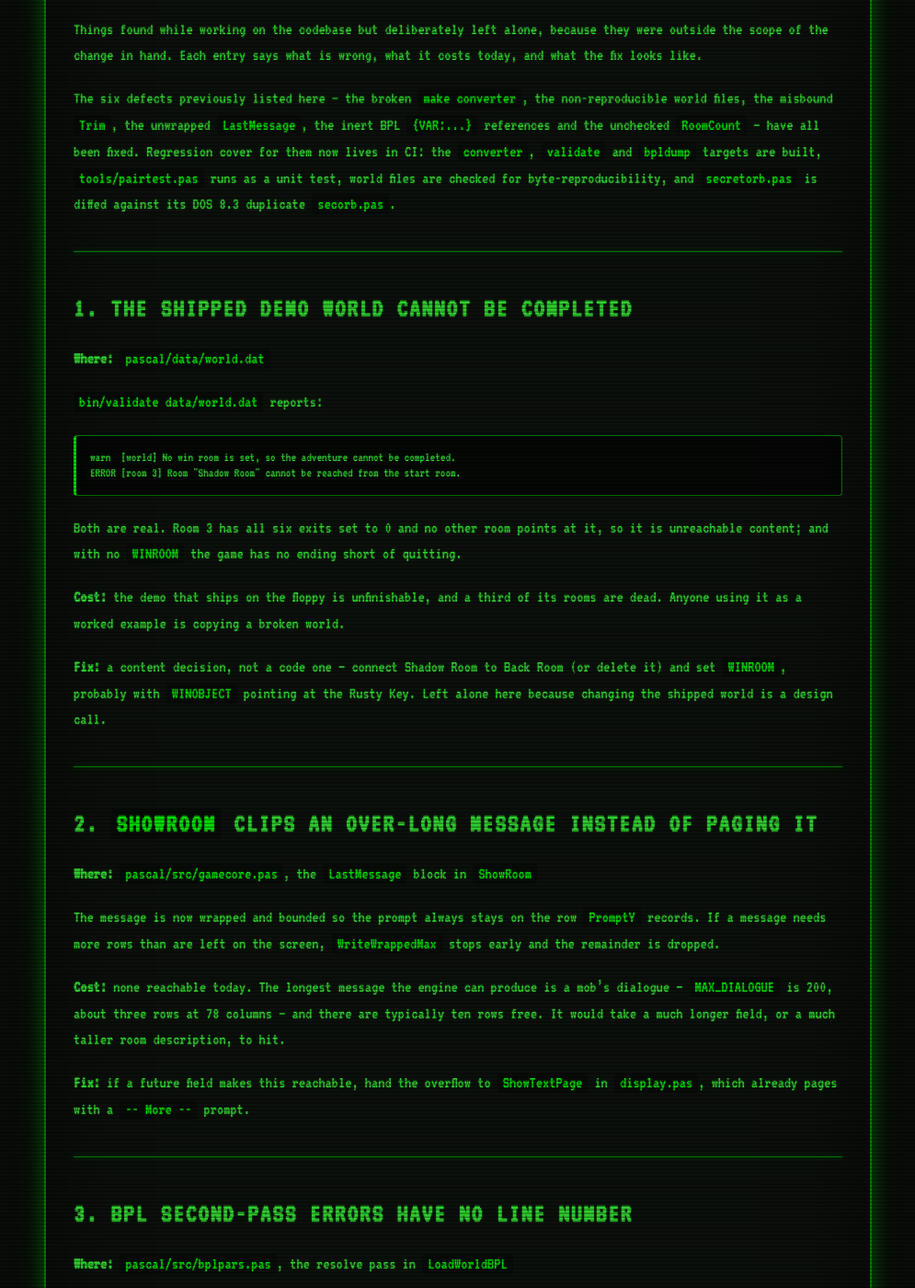
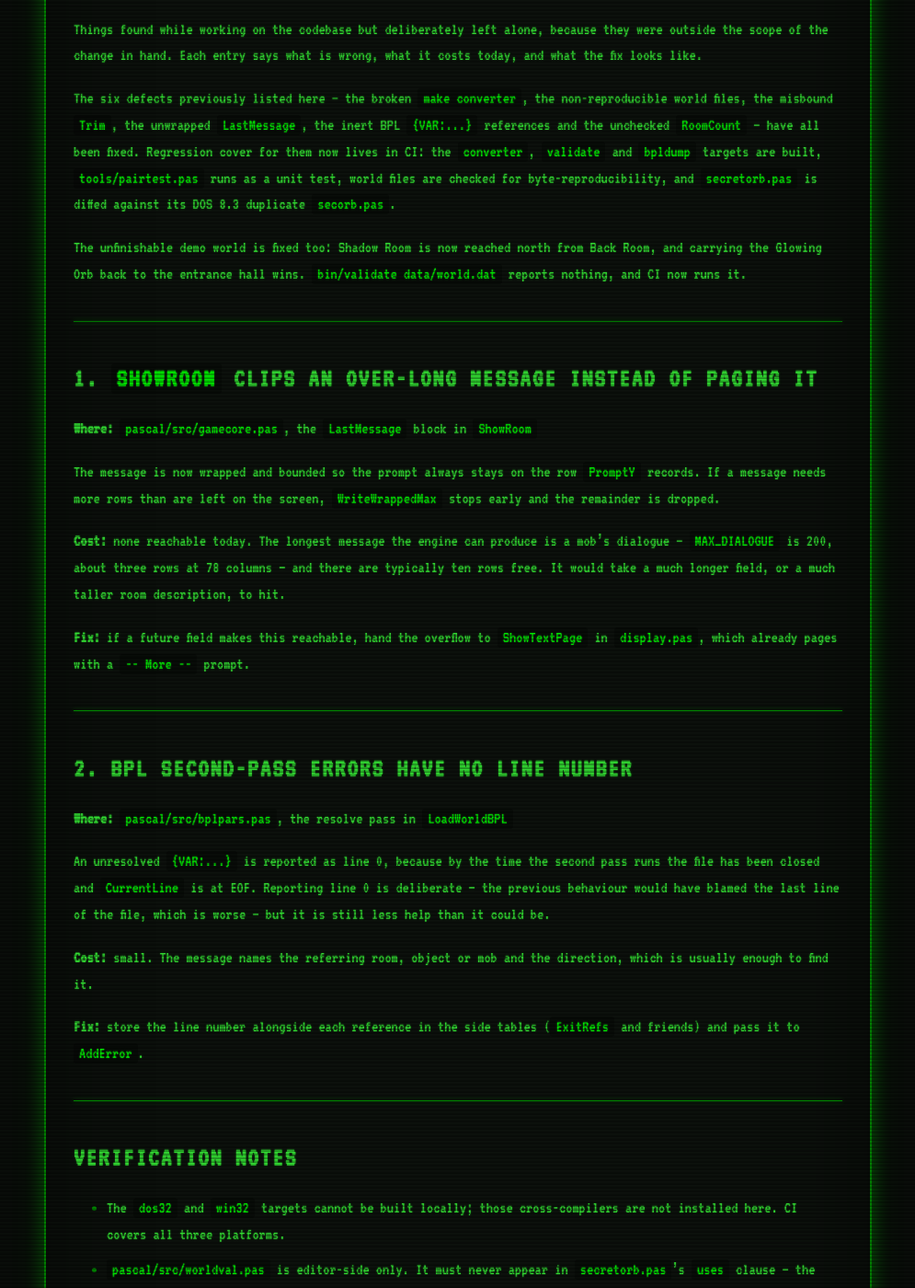
Before and after one commit to vicosurge/secret-orb, a Jekyll site: the page built from TODO.md, in a window 1280 px wide and 1400 px high, scrolled down 191 px. Shown: the whole window at 92% size, without its empty margins (142-1137 px from the left). Built offline with Jekyll 4.4.1, drawn with Linux system fonts in a browser that asks for light colours; our own code applies the rules of GitHub Pages for plain Markdown files.

Commit message:
Make the demo world completable
The shipped demo could not be finished: it had no WINROOM, so the only way
out was to quit, and Shadow Room had all six exits set to 0 with nothing
pointing at it, so a third of the world was unreachable. The validator
added in 987b237 reported both.

The world's own text already said what was intended. The scroll reads
"Seek the orb in the darkest room", the scholar says "the orb you seek
lies beyond, but darkness guards it well", the guard warns about "the
shadows in the back rooms", and the Glowing Orb was already sitting in
Shadow Room. Only the wiring was missing.

So: Back Room now opens north onto Shadow Room and back south again, and
the adventure is won by carrying the Glowing Orb to the entrance hall -
the fetch quest the three dialogue lines were already describing. Both
room descriptions gained a sentence naming the new way through, so the
exits are discoverable from the prose and not just from the exit list.

Points are set on the two rooms and two objects that make up the route, 45
in total. Without them MaxScore was 0 and a won game ended on "Final
score: 0", which showed the engine's scoring off to no advantage in the
one world most people will ever load.

Verified by playing it: won in 6 turns with 45 of 45, in both the text and
binary formats. Returning to the entrance hall without the orb, carrying
the orb but stopping short, and dropping the orb before the last move all
correctly fail to win.

CI now runs bin/validate on data/world.dat, so a world edit that breaks
reachability or the win condition fails the build instead of shipping.

Co-Authored-By: Claude Opus 5 <noreply@anthropic.com>

````diff
--- a/TODO.md
+++ b/TODO.md
@@ -12,33 +12,13 @@ been fixed. Regression cover for them now lives in CI: the `converter`,
 test, world files are checked for byte-reproducibility, and `secretorb.pas` is
 diffed against its DOS 8.3 duplicate `secorb.pas`.
 
----
-
-## 1. The shipped demo world cannot be completed
-
-**Where:** `pascal/data/world.dat`
-
-`bin/validate data/world.dat` reports:
-
-```
-warn  [world] No win room is set, so the adventure cannot be completed.
-ERROR [room 3] Room "Shadow Room" cannot be reached from the start room.
-```
-
-Both are real. Room 3 has all six exits set to 0 and no other room points at
-it, so it is unreachable content; and with no `WINROOM` the game has no ending
-short of quitting.
-
-**Cost:** the demo that ships on the floppy is unfinishable, and a third of its
-rooms are dead. Anyone using it as a worked example is copying a broken world.
-
-**Fix:** a content decision, not a code one — connect Shadow Room to Back Room
-(or delete it) and set `WINROOM`, probably with `WINOBJECT` pointing at the
-Rusty Key. Left alone here because changing the shipped world is a design call.
+The unfinishable demo world is fixed too: Shadow Room is now reached north from
+Back Room, and carrying the Glowing Orb back to the entrance hall wins.
+`bin/validate data/world.dat` reports nothing, and CI now runs it.
 
 ---
 
-## 2. `ShowRoom` clips an over-long message instead of paging it
+## 1. `ShowRoom` clips an over-long message instead of paging it
 
 **Where:** `pascal/src/gamecore.pas`, the `LastMessage` block in `ShowRoom`
 
@@ -57,7 +37,7 @@ prompt.
 
 ---
 
-## 3. BPL second-pass errors have no line number
+## 2. BPL second-pass errors have no line number
 
 **Where:** `pascal/src/bplpars.pas`, the resolve pass in `LoadWorldBPL`
 
````
Also changed, not shown: CLAUDE.md (+7 -3 lines), .github/workflows/pascal.yml, 1 other file.
